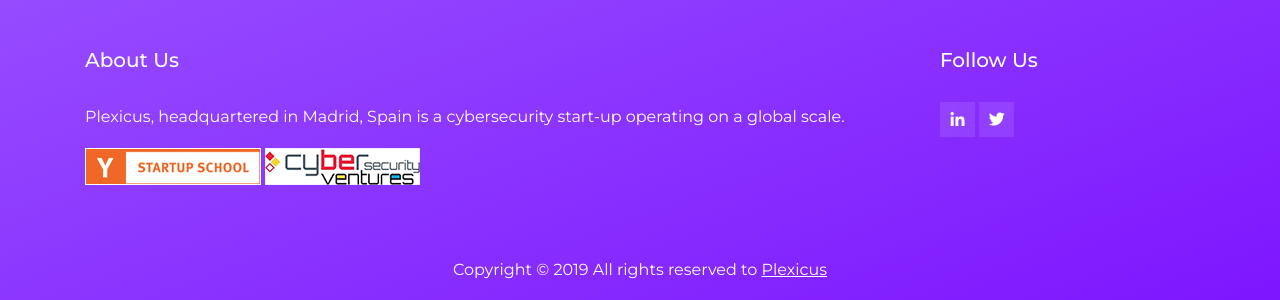
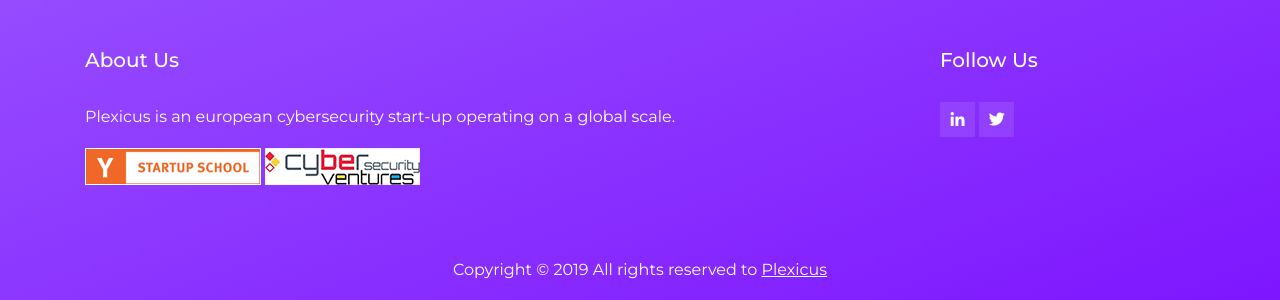
Before and after one commit to Plexicus/web, a Jekyll site: the page built from contact.html, in a window 1280 px wide and 1155 px high. Shown: the part 770-1070 px from the top of the window. Built offline with Jekyll 4.4.1, drawn with Linux system fonts in a browser that asks for light colours.

Commit message:
Update footer.yml

```diff
--- a/_data/footer.yml
+++ b/_data/footer.yml
@@ -5,7 +5,7 @@
 #####################################
 
 title: 'About Us'
-description: 'Plexicus, headquartered in Madrid, Spain is a cybersecurity start-up operating on a global scale.'
+description: 'Plexicus is an european cybersecurity start-up operating on a global scale.'
 logos:
 - imgUrl : "img/footer/startup-school.jpg"
   link:  https://www.startupschool.org/
```
